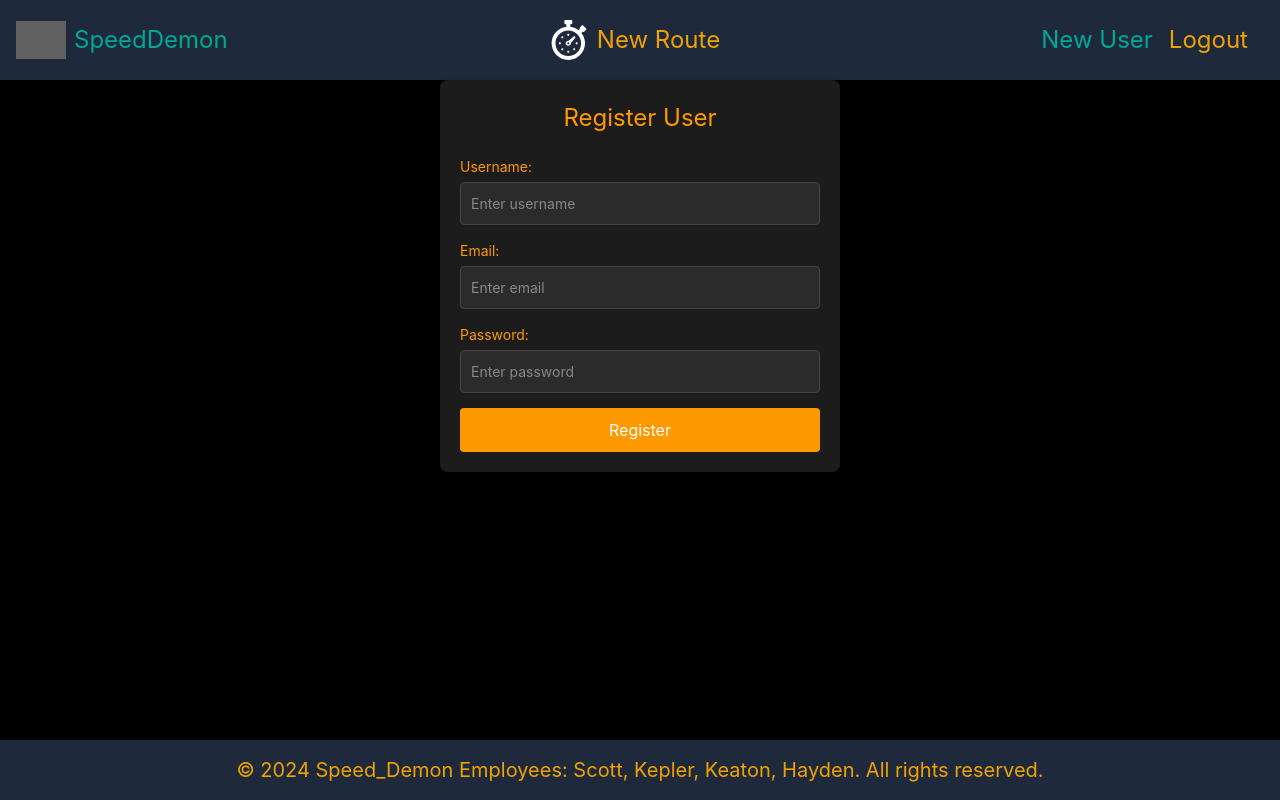
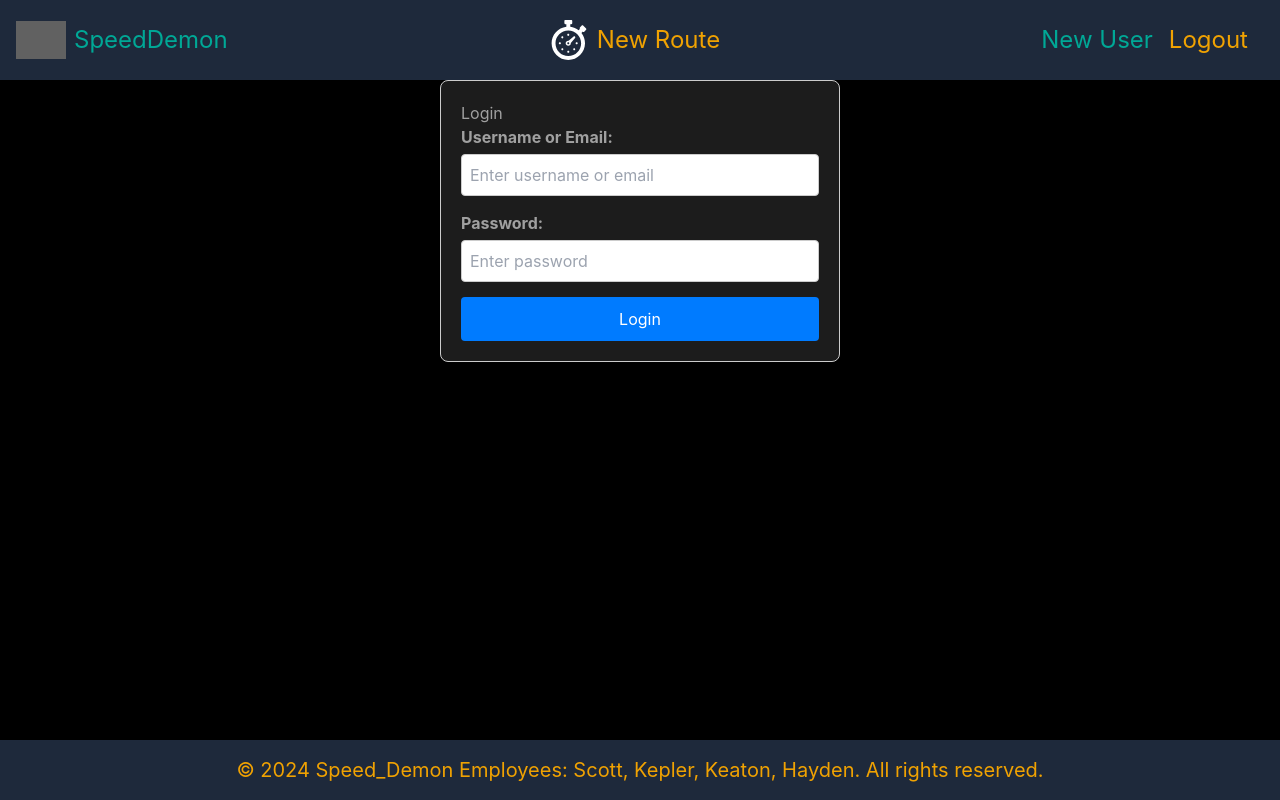
Before and after one commit to keplerridge/speeddemon, a Vue app: page / in a window 1280 px wide. Built offline with nearby package versions, Linux system fonts and the light colour scheme; grey boxes are pictures that could not be loaded.

Commit message:
changed styling

```diff
--- a/src/components/Login.vue
+++ b/src/components/Login.vue
@@ -1,134 +1,153 @@
 <template>
-  <div class="auth-container">
-    <h2>Register User</h2>
-    <form @submit.prevent="registerUser">
-      <div class="input-group">
-        <label for="username">Username:</label>
+  <div class="login-form">
+    <h1>Login</h1>
+    <form @submit.prevent="handleLogin">
+      <div class="form-group">
+        <label for="username">Username or Email:</label>
         <input
           type="text"
           id="username"
-          v-model="username"
-          placeholder="Enter username"
-          class="auth-input"
+          v-model="credentials.username"
+          required
+          placeholder="Enter username or email"
         />
       </div>
-      <div class="input-group">
-        <label for="email">Email:</label>
-        <input
-          type="email"
-          id="email"
-          v-model="email"
-          placeholder="Enter email"
-          class="auth-input"
-        />
-      </div>
-      <div class="input-group">
+      <div class="form-group">
         <label for="password">Password:</label>
         <input
           type="password"
           id="password"
-          v-model="password"
+          v-model="credentials.password"
+          required
           placeholder="Enter password"
-          class="auth-input"
         />
       </div>
-      <button type="submit" class="auth-button">Register</button>
+      <button type="submit">Login</button>
     </form>
-    <p v-if="errorMessage" class="auth-error">{{ errorMessage }}</p>
+    <div v-if="message" :class="messageClass">
+      {{ message }}
+    </div>
   </div>
 </template>
 
 <script>
+import { useUserStore } from '../stores/store';
+import bcrypt from 'bcryptjs';
+
 export default {
   data() {
     return {
-      username: "",
-      email: "",
-      password: "",
-      errorMessage: "",
+      credentials: {
+        username: '',
+        password: '',
+      },
+      message: '',
+      messageClass: '',
     };
   },
   methods: {
-    registerUser() {
-      if (!this.username || !this.email || !this.password) {
-        this.errorMessage = "All fields are required.";
-        return;
+    async handleLogin() {
+      try {
+        // First, fetch the user data based on username/email
+        const response = await fetch(
+          `http://localhost:3000/database/getUser?input=${this.credentials.username}`
+        );
+        const data = await response.json();
+
+        if (response.ok) {
+          // Compare the hashed password stored in the database with the entered password
+          const passwordMatch = await bcrypt.compare(
+            this.credentials.password, // The plaintext password entered by the user
+            data.password // The hashed password stored in the database
+          );
+
+          if (passwordMatch) {
+            this.message = 'Login successful.';
+            this.messageClass = 'success-message';
+            this.clearForm();
+
+            const userStore = useUserStore();
+            userStore.setUser(data.username, data.user_id)
+            console.log(data);
+            console.log(userStore.username);
+
+            this.$router.push('/dashboard');
+          } else {
+            this.message = 'Invalid password.';
+            this.messageClass = 'error-message';
+          }
+        } else {
+          this.message = data.message || 'User not found.';
+          this.messageClass = 'error-message';
+        }
+      } catch (error) {
+        console.error('Error:', error);
+        this.message = 'An error occurred while logging in.';
+        this.messageClass = 'error-message';
       }
-      // Add your API call or other registration logic here
-      this.errorMessage = ""; // Clear error message on success
+    },
+    clearForm() {
+      this.credentials = {
+        username: '',
+        password: '',
+      };
     },
   },
 };
 </script>
 
 <style scoped>
-.auth-container {
+.login-form {
   max-width: 400px;
   margin: 0 auto;
   padding: 20px;
+  border: 1px solid #ccc;
+  border-radius: 8px;
   background-color: #1c1c1c;
-  border-radius: 8px;
-  box-shadow: 0 4px 8px rgba(0, 0, 0, 0.2);
-  text-align: center;
-  color: #fff;
 }
 
-h2 {
-  margin-bottom: 20px;
-  font-size: 24px;
-  color: #ff9900;
-}
-
-.input-group {
+.form-group {
   margin-bottom: 15px;
-  text-align: left;
 }
 
 label {
   display: block;
   margin-bottom: 5px;
-  font-size: 14px;
-  color: #ff9900;
+  font-weight: bold;
 }
 
-.auth-input {
+input {
+  width: 100%;
+  padding: 8px;
+  border: 1px solid #ccc;
+  border-radius: 4px;
+  box-sizing: border-box;
+  color:black
+}
+
+button {
+  display: block;
   width: 100%;
   padding: 10px;
-  font-size: 14px;
-  border: 1px solid #444;
-  border-radius: 4px;
-  background-color: #2b2b2b;
   color: #fff;
-}
-
-.auth-input::placeholder {
-  color: #888;
-}
-
-.auth-input:focus {
-  border-color: #ff9900;
-  outline: none;
-  box-shadow: 0 0 5px rgba(255, 153, 0, 0.8);
-}
-
-.auth-button {
-  width: 100%;
-  padding: 10px;
-  font-size: 16px;
+  background-color: #007bff;
   border: none;
   border-radius: 4px;
-  background-color: #ff9900;
-  color: #fff;
+  font-size: 16px;
   cursor: pointer;
 }
 
-.auth-button:hover {
-  background-color: #e68a00;
+button:hover {
+  background-color: #0056b3;
 }
 
-.auth-error {
+.success-message {
+  color: green;
   margin-top: 15px;
-  font-size: 14px;
-  color: #ff4d4d;
+}
+
+.error-message {
+  color: red;
+  margin-top: 15px;
 }
 </style>
```
